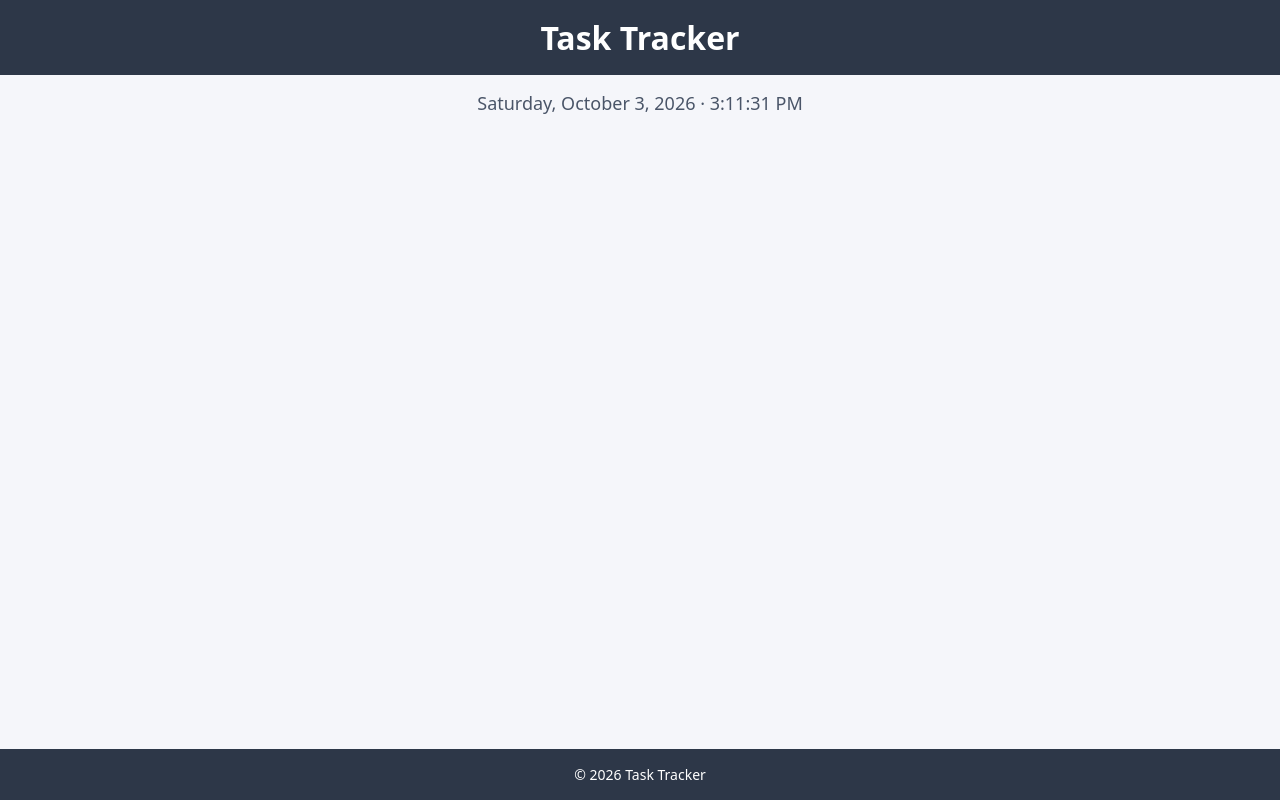
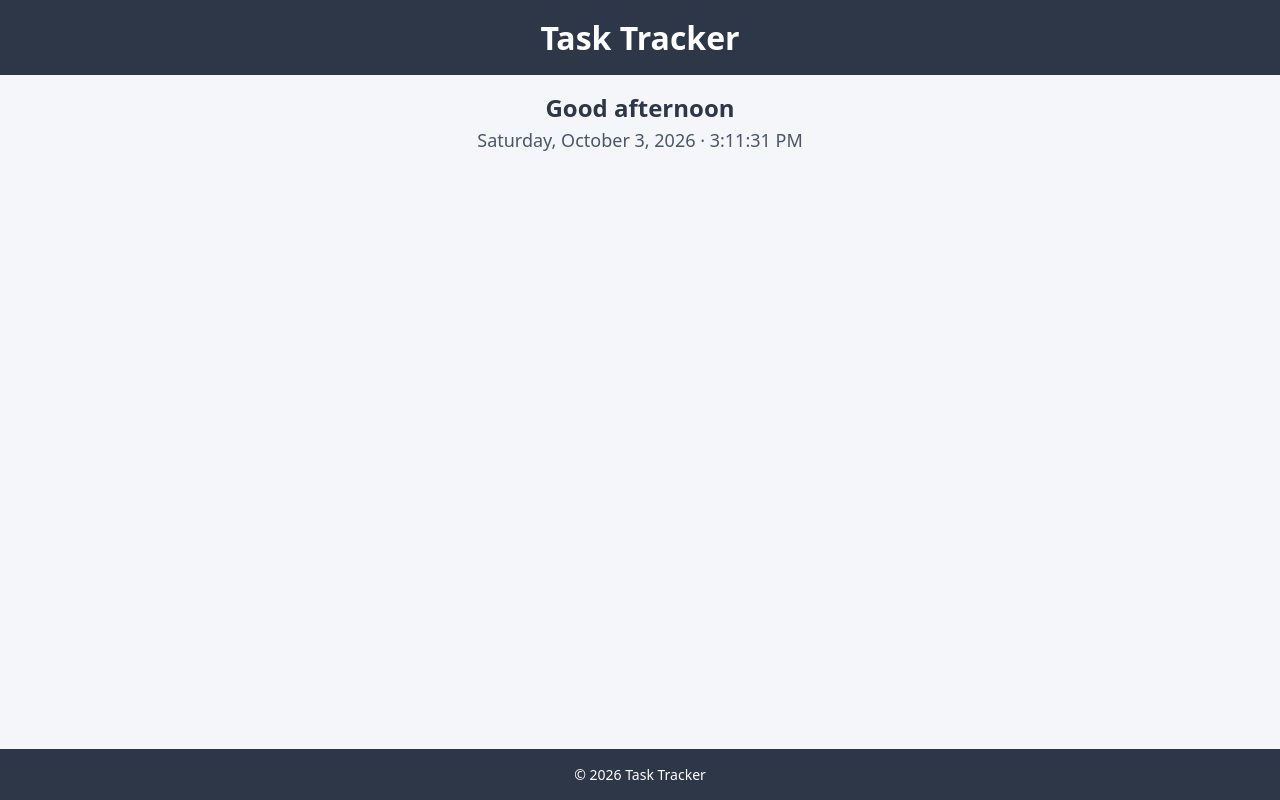
Before and after one commit to minionsrahat/team-tasktracker, a React (Vite) app: page / in a window 1280 px wide. Built offline with nearby package versions, Linux system fonts and the light colour scheme.

Commit message:
Greeting message added

```diff
--- a/src/components/DateTimeHeading.jsx
+++ b/src/components/DateTimeHeading.jsx
@@ -9,7 +9,9 @@ export default function DateTimeHeading() {
   }, [])
 
   return (
-    <h2 className="datetime">
+    <div className="datetime">
+      <p className="greeting">{getGreeting(now.getHours())}</p>
+      <h2>
         {now.toLocaleDateString(undefined, {
           weekday: 'long',
           year: 'numeric',
@@ -18,5 +20,13 @@ export default function DateTimeHeading() {
         })}{' '}
         &middot; {now.toLocaleTimeString()}
       </h2>
+    </div>
   )
 }
+
+function getGreeting(hour) {
+  if (hour >= 5 && hour < 12) return 'Good morning'
+  if (hour >= 12 && hour < 17) return 'Good afternoon'
+  if (hour >= 17 && hour < 21) return 'Good evening'
+  return 'Good night'
+}
--- a/src/index.css
+++ b/src/index.css
@@ -30,10 +30,20 @@ body {
 
 .datetime {
   text-align: center;
+  color: #4a5568;
+  padding: 1rem 1.5rem 0;
+}
+
+.datetime h2 {
   font-size: 1.125rem;
   font-weight: 500;
-  color: #4a5568;
-  padding: 1rem 1.5rem 0;
+}
+
+.greeting {
+  font-size: 1.5rem;
+  font-weight: 600;
+  color: #2d3748;
+  margin-bottom: 0.25rem;
 }
 
 .main {
```
Lines whose indentation alone changed are shown as unchanged.
